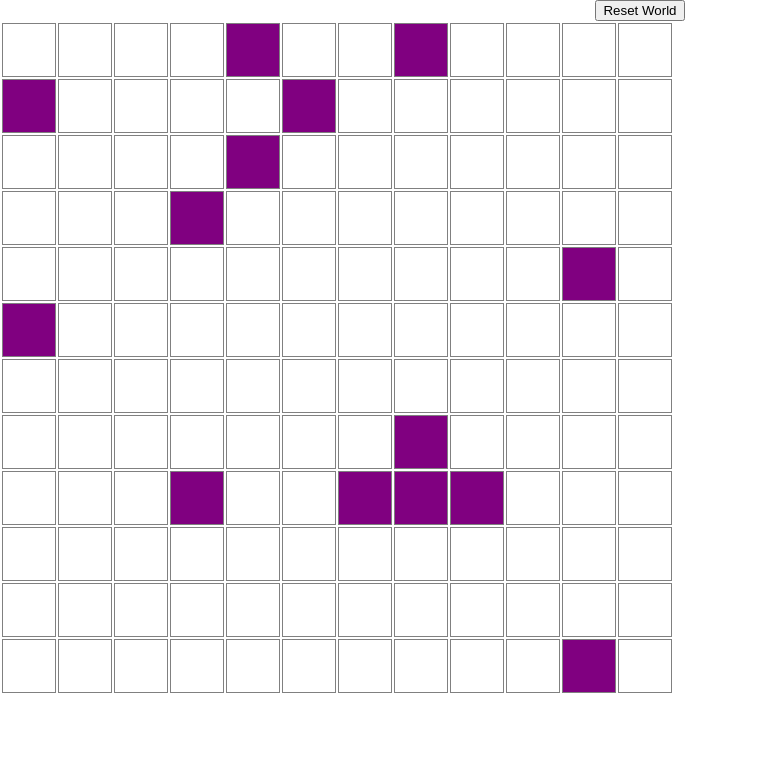
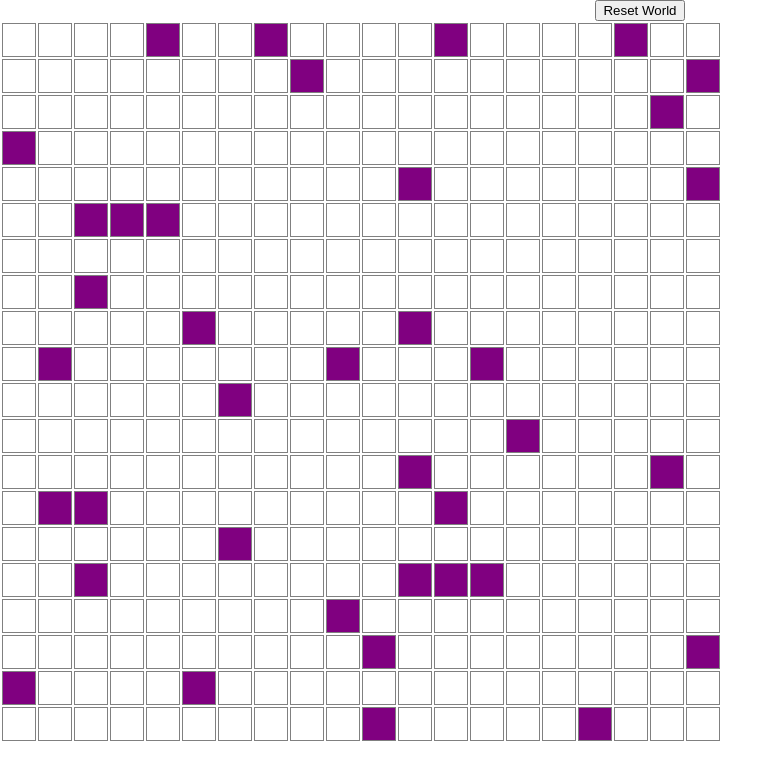
Before and after one commit to jwworth/conway, a React (Create React App) app: page / in a window 1280 px wide. Shown: the top 780 px of the page, without its empty margins (0-781 px from the left). Built offline with nearby package versions, Linux system fonts and the light colour scheme.

Commit message:
Adjust to a size that looks okay for development

```diff
--- a/src/App.js
+++ b/src/App.js
@@ -6,8 +6,8 @@ class App extends Component {
     super(props);
 
     this.state = {
-      sideLength: 12,
-      dataModel: this.randomWorld(12),
+      sideLength: 20,
+      dataModel: this.randomWorld(20),
     };
   }
 
@@ -74,8 +74,8 @@ const Cell = ({ cell }) => {
     <td
       style={{
         background: color(cell),
-        width: '50px',
-        height: '50px',
+        width: '30px',
+        height: '30px',
         border: '1px solid gray',
       }}
     />
```
